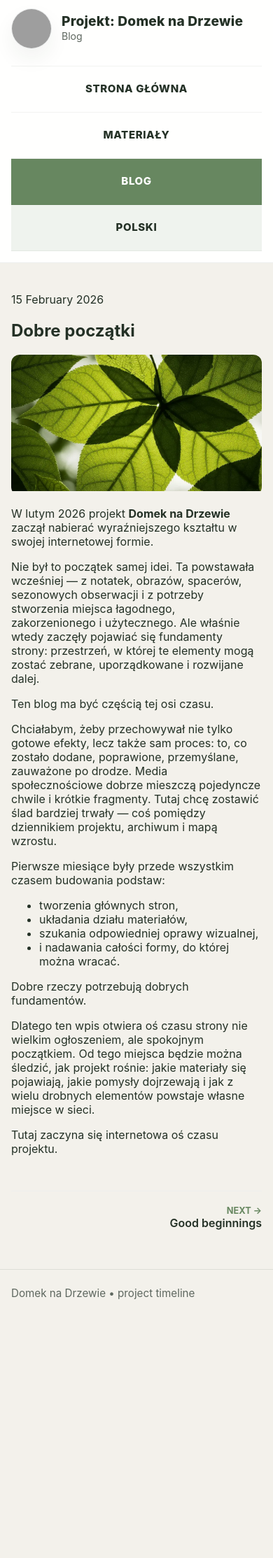
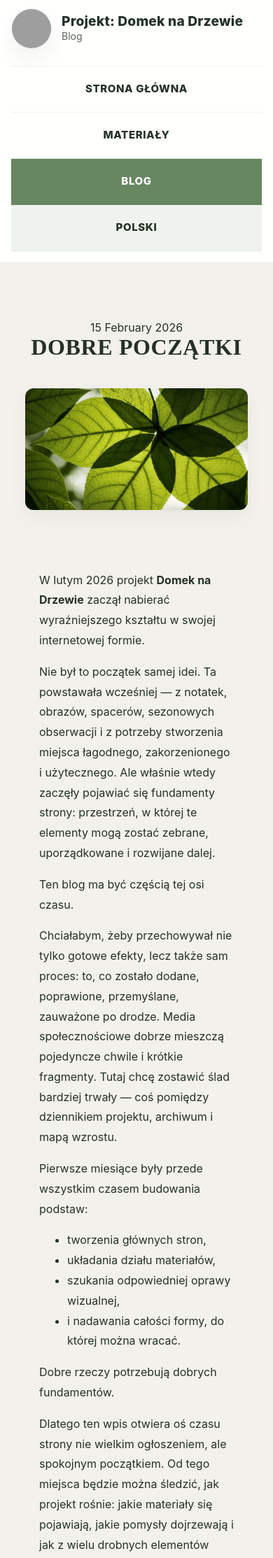
Before and after one commit to akonkia/domeknadrzewie, a Jekyll site: the page built from _posts/2026-02-15-good-foundations-the-beginning.pl.md, in a window 390 px wide. Shown: the top 2227 px of the page at 70% size. Built offline with Jekyll 4.4.1, drawn with Linux system fonts in a browser that asks for light colours; before the commit the page ends 1894 px from its top, so only the background shows below that; grey boxes are pictures that could not be loaded.

Commit message:
Update main.css

```diff
--- a/assets/css/main.css
+++ b/assets/css/main.css
@@ -1,38 +1,13 @@
-/* BLOG INDEX */
+/* ==========================================
+   1. BLOG INDEX (The List of Posts)
+   ========================================== */
+.blog-index { margin-top: 20px; }
+.blog-intro { text-align: center; margin-bottom: 34px; }
+.blog-intro h1 { margin: 0 0 10px; font-size: clamp(2rem, 5vw, 3.4rem); text-transform: uppercase; }
+.blog-intro p { margin: 0 auto; max-width: 60ch; color: #5e675f; line-height: 1.8; }
 
-.blog-index {
-  margin-top: 20px;
-}
-
-.blog-intro {
-  text-align: center;
-  margin-bottom: 34px;
-}
-
-.blog-intro h1 {
-  margin: 0 0 10px;
-  font-size: clamp(2rem, 5vw, 3.4rem);
-  text-transform: uppercase;
-}
-
-.blog-intro p {
-  margin: 0 auto;
-  max-width: 60ch;
-  color: #5e675f;
-  line-height: 1.8;
-}
-
-.post-list {
-  display: grid;
-  gap: 18px;
-}
-
-.post-link {
-  display: block;
-  text-decoration: none;
-  color: inherit;
-}
-
+.post-list { display: grid; gap: 18px; }
+.post-link { display: block; text-decoration: none; color: inherit; }
 .post-card {
   display: grid;
   grid-template-columns: 180px minmax(0, 1fr);
@@ -45,95 +20,76 @@
   box-shadow: 0 14px 30px rgba(36,49,38,0.06);
   transition: transform 0.18s ease, box-shadow 0.18s ease, border-color 0.18s ease;
 }
+.post-link:hover .post-card { transform: translateY(-2px); box-shadow: 0 18px 36px rgba(36,49,38,0.10); border-color: rgba(103,135,96,0.35); }
 
-.post-link:hover .post-card {
-  transform: translateY(-2px);
-  box-shadow: 0 18px 36px rgba(36,49,38,0.10);
-  border-color: rgba(103,135,96,0.35);
+.post-thumb-frame { width: 100%; aspect-ratio: 4 / 3; border-radius: 14px; border: 1px solid rgba(36,49,38,0.08); overflow: hidden; background: linear-gradient(180deg, #f8f5ee 0%, #efe9de 100%); }
+.post-thumb-frame.has-image img { width: 100%; height: 100%; object-fit: cover; display: block; }
+
+/* ==========================================
+   2. INDIVIDUAL BLOG POST (The "Before" Look)
+   ========================================== */
+.post {
+  max-width: 1000px;
+  margin: 0 auto;
+  padding: 40px 20px;
 }
 
-.post-thumb-frame {
-  width: 100%;
-  aspect-ratio: 4 / 3;
-  border-radius: 14px;
-  border: 1px solid rgba(36,49,38,0.08);
-  overflow: hidden;
-  background: linear-gradient(180deg, #f8f5ee 0%, #efe9de 100%);
+.post-header {
+  text-align: center;
+  margin-bottom: 40px;
 }
 
-.post-thumb-frame.has-image img {
-  width: 100%;
-  height: 100%;
-  object-fit: cover;
-  display: block;
+.post-header h1 {
+  font-family: 'Bodoni Moda', serif;
+  font-size: clamp(2rem, 5vw, 3rem);
+  text-transform: uppercase;
+  color: #243126;
+  margin: 0;
+  letter-spacing: 0.02em;
 }
 
-.post-card-content {
-  min-width: 0;
+.post-cover-wrap {
   display: flex;
-  flex-direction: column;
   justify-content: center;
+  margin-bottom: 40px;
 }
-
-.post-card time {
-  display: block;
-  color: #5e675f;
-  text-transform: uppercase;
-  letter-spacing: 0.05em;
-  font-size: 0.8rem;
-  font-weight: 800;
-  margin-bottom: 8px;
-}
-
-.post-card h2 {
-  margin: 0 0 8px;
-  font-size: 1.4rem;
-  line-height: 1.2;
-}
-
-.post-card p {
-  margin: 0;
-  color: #5e675f;
-  line-height: 1.75;
-}
-
-.read-more {
-  display: inline-block;
-  margin-top: 14px;
-  font-size: 0.84rem;
-  font-weight: 800;
-  text-transform: uppercase;
-  letter-spacing: 0.04em;
-  color: #678760;
-}
-
-@media (max-width: 700px) {
-  .post-card {
-    grid-template-columns: 1fr;
-  }
 
 .post-cover-frame {
   width: 100%;
-  aspect-ratio: 16 / 9; /* or 3 / 2 if you prefer */
+  max-width: 650px; /* Limits width to match your screenshot */
+  border-radius: 12px;
   overflow: hidden;
-  border-radius: 12px; /* optional */
+  box-shadow: 0 10px 30px rgba(0,0,0,0.05);
 }
 
 .post-cover-frame img {
   width: 100%;
-  height: 100%;
-  object-fit: cover;
+  height: auto;
   display: block;
 }
 
-  .post-thumb-frame {
-    aspect-ratio: 16 / 9;
-  }
-  .post-nav {
+/* THE WHITE CARD FOR CONTENT */
+.post-body {
+  max-width: 720px;
+  margin: 0 auto;
+  background: #ffffff;
+  padding: 45px 60px;
+  border-radius: 20px;
+  box-shadow: 0 15px 45px rgba(36, 49, 38, 0.05);
+  line-height: 1.8;
+  color: #243126;
+  font-family: 'Inter', sans-serif;
+}
+
+/* ==========================================
+   3. POST NAVIGATION (Next/Prev Cards)
+   ========================================== */
+.post-nav {
   display: grid;
   grid-template-columns: 1fr 1fr;
   gap: 18px;
-  margin-top: 48px;
+  margin: 48px auto 0;
+  max-width: 720px;
 }
 
 .post-nav-card {
@@ -147,11 +103,13 @@
   color: inherit;
   box-shadow: 0 10px 24px rgba(36,49,38,0.06);
   transition: all 0.2s ease;
+  border: 1px solid rgba(36,49,38,0.08);
 }
 
 .post-nav-card:hover {
   transform: translateY(-2px);
   box-shadow: 0 16px 32px rgba(36,49,38,0.10);
+  border-color: rgba(103,135,96,0.35);
 }
 
 .post-nav-label {
@@ -168,23 +126,23 @@
   line-height: 1.3;
 }
 
-/* alignment */
-.post-nav-card.prev {
-  text-align: left;
-}
+.post-nav-card.prev { text-align: left; }
+.post-nav-card.next { text-align: right; }
 
-.post-nav-card.next {
-  text-align: right;
-}
+/* ==========================================
+   4. RESPONSIVE / MOBILE
+   ========================================== */
+@media (max-width: 768px) {
+  .post-card { grid-template-columns: 1fr; }
+  .post-thumb-frame { aspect-ratio: 16 / 9; }
 
-/* mobile */
-@media (max-width: 640px) {
-  .post-nav {
-    grid-template-columns: 1fr;
+  .post-body {
+    padding: 30px 20px;
+    border-radius: 0;
+    box-shadow: none;
+    background: transparent;
   }
 
-  .post-nav-card.next {
-    text-align: left;
-  }
+  .post-nav { grid-template-columns: 1fr; }
+  .post-nav-card.next { text-align: left; }
 }
-}
```
